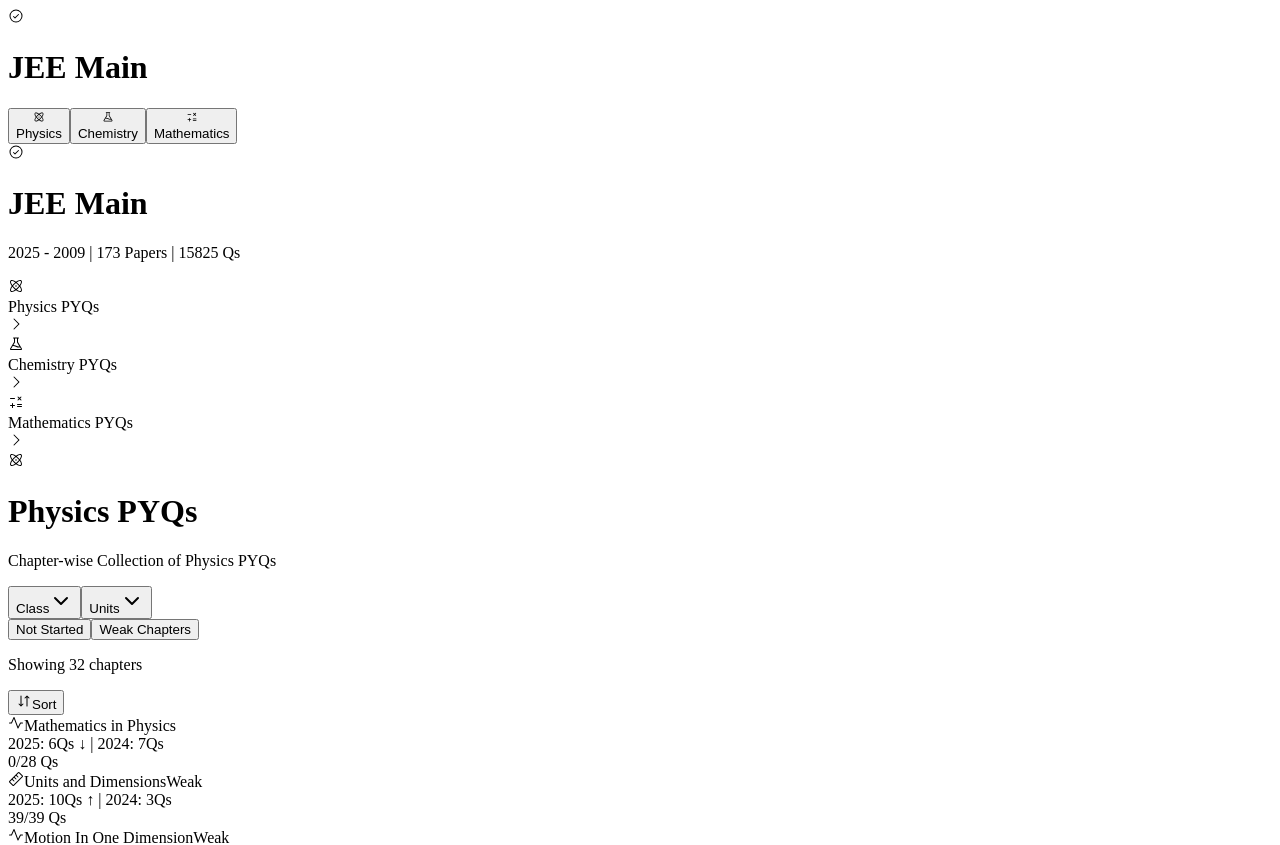
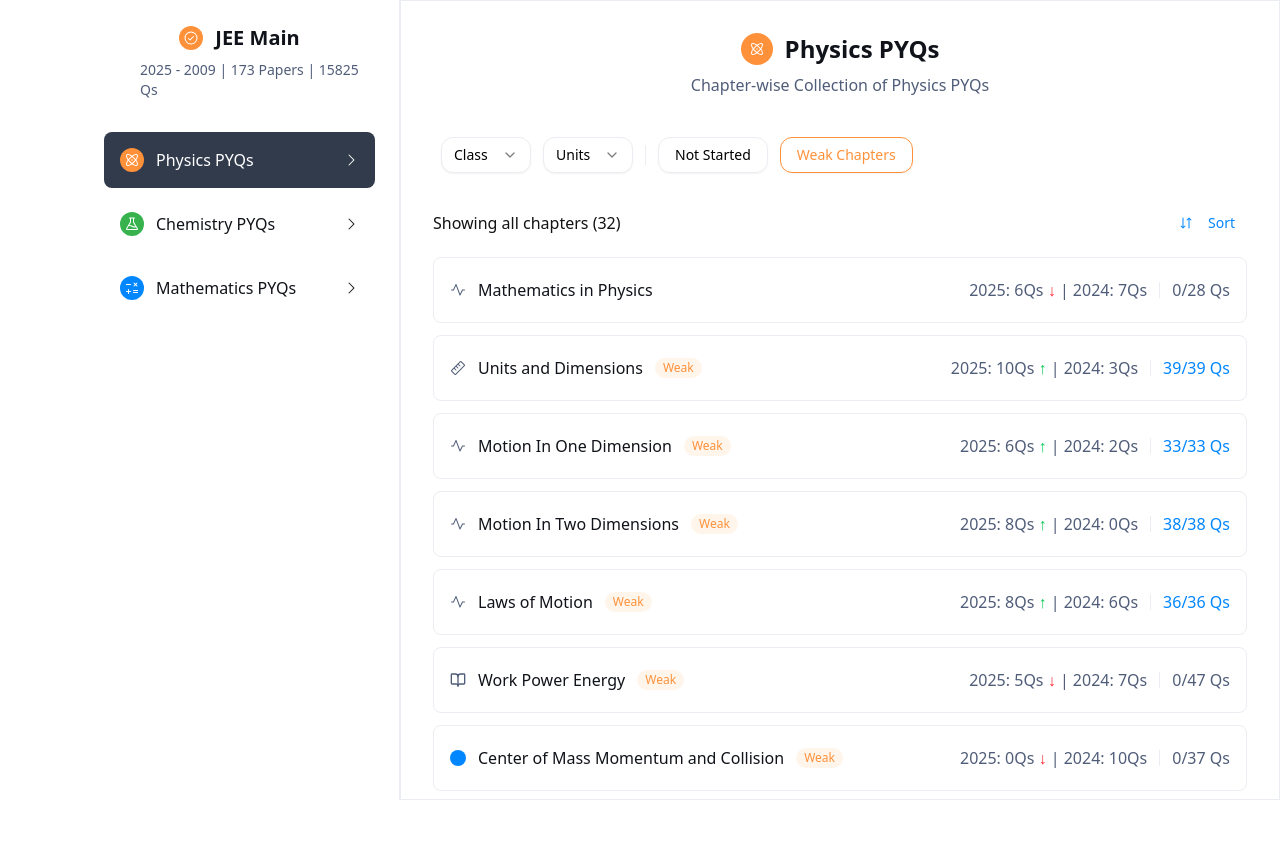
Before and after one commit to Sajal439/mathongo, a Next.js app: page / in a window 1280 px wide. Shown: the top 845 px of the page. After the commit the page ends 800 px from the top, so only its background shows below. Built offline with nearby package versions, Linux system fonts and the light colour scheme.

Commit message:
adjusting some styling(padding, borders etc)

```diff
--- a/package.json
+++ b/package.json
@@ -17,6 +17,7 @@
     "clsx": "^2.1.1",
     "lucide-react": "^0.511.0",
     "next": "15.3.3",
+    "next-themes": "^0.4.6",
     "react": "^19.0.0",
     "react-dom": "^19.0.0",
     "tailwind-merge": "^3.3.0"
--- a/src/app/components/ChapterCard.jsx
+++ b/src/app/components/ChapterCard.jsx
@@ -3,7 +3,7 @@ import { LightningIcon } from "@phosphor-icons/react";
 
 export default function ChapterCard({ chapter }) {
   return (
-    <div className="bg-white  border-[#eaedf1]  rounded-lg p-3 md:p-4 hover:shadow-sm  transition-all">
+    <div className="bg-white  border-[#eaedf1] border-[1.5px] rounded-lg p-3 md:p-4 hover:shadow-sm  transition-all">
       <div className="flex flex-col sm:flex-row sm:items-center sm:justify-between gap-2">
         <div className="flex items-center gap-3">
           {getChapterIcon(chapter)}
@@ -32,9 +32,6 @@ export default function ChapterCard({ chapter }) {
           >
             {getChapterTotal(chapter)}
           </span>
-          {/* {chapter.status === "Completed" && (
-            <LightningIcon size={16} color="green" />
-          )} */}
         </div>
       </div>
     </div>
--- a/src/app/components/ChapterList.jsx
+++ b/src/app/components/ChapterList.jsx
@@ -54,16 +54,16 @@ export default function ChapterList({ filteredChapters }) {
 
   return (
     <>
-      <div className="flex items-center justify-between mb-4">
-        <p className="text-sm md:text-base text-[#505d79] dark:text-gray-400 transition-colors">
-          Showing {filteredChapters.length} chapters
+      <div className="flex items-center justify-between mb-4  ">
+        <p className="text-sm md:text-base text-[#141313] transition-colors">
+          Showing all chapters ({filteredChapters.length})
         </p>
 
         <DropdownMenu>
           <DropdownMenuTrigger asChild>
             <Button
               variant="ghost"
-              className="text-[#0086ff] hover:text-[#0086ff] hover:bg-[#e1e8f5] dark:hover:bg-blue-900/20 focus:ring-0 focus:ring-offset-0 focus-visible:ring-0 focus-visible:ring-offset-0 focus-visible:outline-none"
+              className="text-[#0086ff] hover:bg-[#e1e8f5] dark:hover:bg-blue-900/20 focus:ring-0 focus:ring-offset-0 focus-visible:ring-0 focus-visible:ring-offset-0 focus-visible:outline-none"
             >
               <ArrowsDownUpIcon size={16} className="mr-1.5" />
               <span className="hidden sm:inline">Sort</span>
@@ -71,28 +71,28 @@ export default function ChapterList({ filteredChapters }) {
           </DropdownMenuTrigger>
           <DropdownMenuContent className="w-56 bg-white border-[#eaedf1]">
             <DropdownMenuItem
-              className="flex justify-between items-center cursor-pointer hover:bg-[#f5f8ff] hover:text-[#0086ff] transition-colors"
+              className="flex justify-between items-center cursor-pointer hover:bg-[#f5f8ff] transition-colors"
               onClick={() => handleSort("name")}
             >
               <span>Chapter Name</span>
               {getSortIcon("name")}
             </DropdownMenuItem>
             <DropdownMenuItem
-              className="flex justify-between items-center cursor-pointer hover:bg-[#f5f8ff] hover:text-[#0086ff] transition-colors"
+              className="flex justify-between items-center cursor-pointer hover:bg-[#f5f8ff] transition-colors"
               onClick={() => handleSort("questionsSolved")}
             >
               <span>Questions Solved</span>
               {getSortIcon("questionsSolved")}
             </DropdownMenuItem>
             <DropdownMenuItem
-              className="flex justify-between items-center cursor-pointer hover:bg-[#f5f8ff] hover:text-[#0086ff] transition-colors"
+              className="flex justify-between items-center cursor-pointer hover:bg-[#f5f8ff] transition-colors"
               onClick={() => handleSort("weakChapters")}
             >
               <span>Weak Chapters</span>
               {getSortIcon("weakChapters")}
             </DropdownMenuItem>
             <DropdownMenuItem
-              className="flex justify-between items-center cursor-pointer hover:bg-[#f5f8ff] hover:text-[#0086ff] transition-colors"
+              className="flex justify-between items-center cursor-pointer hover:bg-[#f5f8ff] transition-colors"
               onClick={() => handleSort("progress")}
             >
               <span>Progress</span>
--- a/src/app/components/DesktopHeader.jsx
+++ b/src/app/components/DesktopHeader.jsx
@@ -1,5 +1,6 @@
 "use client";
 
+import { ModeToggle } from "@/components/ModeToggle";
 import { getSubjectIcon, getSubjectColor } from "@/lib/utils";
 
 export default function DesktopHeader({ selectedSubject }) {
@@ -18,6 +19,7 @@ export default function DesktopHeader({ selectedSubject }) {
             {selectedSubject} PYQs
           </h1>
         </div>
+        <div className="absolute right-0 top-0">{/* <ModeToggle /> */}</div>
         <p className="text-[#505d79]">
           Chapter-wise Collection of {selectedSubject} PYQs
         </p>
--- a/src/app/layout.js
+++ /dev/null
@@ -1,12 +0,0 @@
-export const metadata = {
-  title: 'Next.js',
-  description: 'Generated by Next.js',
-}
-
-export default function RootLayout({ children }) {
-  return (
-    <html lang="en">
-      <body>{children}</body>
-    </html>
-  )
-}
--- a/src/app/layout.jsx
+++ b/src/app/layout.jsx
@@ -1,5 +1,6 @@
 import { Geist, Geist_Mono } from "next/font/google";
 import "./globals.css";
+import { ThemeProvider } from "@/components/ThemeProvider";
 
 const geistSans = Geist({
   variable: "--font-geist-sans",
@@ -18,11 +19,18 @@ export const metadata = {
 
 export default function RootLayout({ children }) {
   return (
-    <html lang="en">
+    <html lang="en" suppressHydrationWarning>
       <body
         className={`${geistSans.variable} ${geistMono.variable} antialiased`}
       >
-        {children}
+        <ThemeProvider
+          attribute="class"
+          defaultTheme="system"
+          enableSystem
+          disableTransitionOnChange
+        >
+          {children}
+        </ThemeProvider>
       </body>
     </html>
   );
--- /dev/null
+++ b/src/components/ModeToggle.jsx
@@ -0,0 +1,40 @@
+"use client";
+
+import * as React from "react";
+import { Moon, Sun } from "lucide-react";
+import { useTheme } from "next-themes";
+
+import { Button } from "@/components/ui/button";
+import {
+  DropdownMenu,
+  DropdownMenuContent,
+  DropdownMenuItem,
+  DropdownMenuTrigger,
+} from "@/components/ui/dropdown-menu";
+
+export function ModeToggle() {
+  const { setTheme } = useTheme();
+
+  return (
+    <DropdownMenu>
+      <DropdownMenuTrigger asChild>
+        <Button variant="outline" size="icon">
+          <Sun className="h-[1.2rem] w-[1.2rem] scale-100 rotate-0 transition-all dark:scale-0 dark:-rotate-90" />
+          <Moon className="absolute h-[1.2rem] w-[1.2rem] scale-0 rotate-90 transition-all dark:scale-100 dark:rotate-0" />
+          <span className="sr-only">Toggle theme</span>
+        </Button>
+      </DropdownMenuTrigger>
+      <DropdownMenuContent align="end">
+        <DropdownMenuItem onClick={() => setTheme("light")}>
+          Light
+        </DropdownMenuItem>
+        <DropdownMenuItem onClick={() => setTheme("dark")}>
+          Dark
+        </DropdownMenuItem>
+        <DropdownMenuItem onClick={() => setTheme("system")}>
+          System
+        </DropdownMenuItem>
+      </DropdownMenuContent>
+    </DropdownMenu>
+  );
+}
--- /dev/null
+++ b/src/components/ThemeProvider.jsx
@@ -0,0 +1,8 @@
+"use client";
+
+import * as React from "react";
+import { ThemeProvider as NextThemesProvider } from "next-themes";
+
+export function ThemeProvider({ children, ...props }) {
+  return <NextThemesProvider {...props}>{children}</NextThemesProvider>;
+}
--- a/tailwind.config.js
+++ b/tailwind.config.js
@@ -1,6 +1,10 @@
 /** @type {import('tailwindcss').Config} */
 module.exports = {
-  content: ["./src/**/*.{js,ts,jsx,tsx}"],
+  content: [
+    "./src/pages/**/*.{js,ts,jsx,tsx,mdx}",
+    "./src/components/**/*.{js,ts,jsx,tsx,mdx}",
+    "./src/app/**/*.{js,ts,jsx,tsx,mdx}",
+  ],
   theme: {
     extend: {},
   },
```
Also changed, not shown: 1 other file (tests, documents, lock files or other folders).
